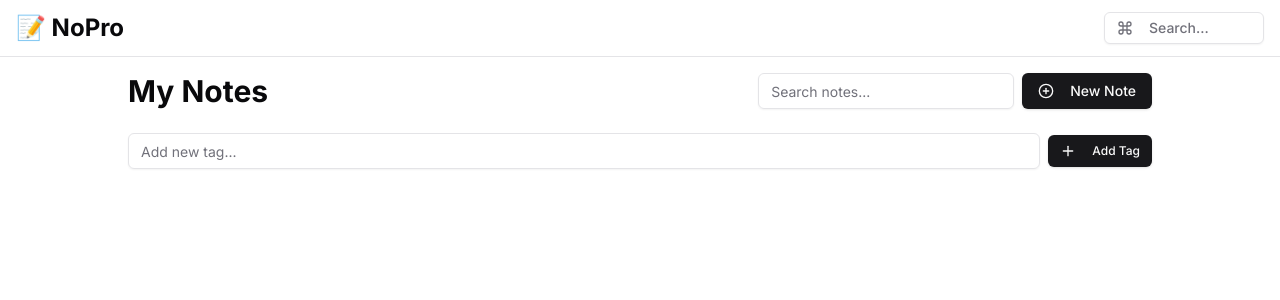
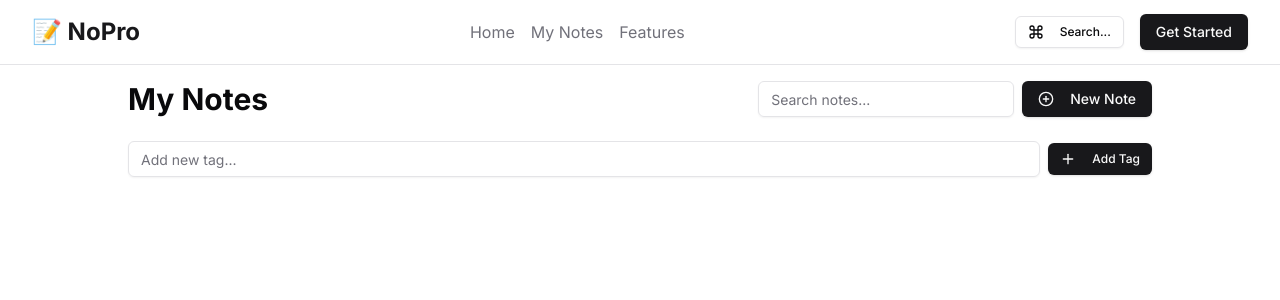
Before and after one commit to zaid-commits/NoPro, a React (Vite) app: page / in a window 1280 px wide. Shown: the top 300 px of the page. Built offline with nearby package versions, Linux system fonts and the light colour scheme.

Commit message:
added getStarted button to navbar

```diff
--- a/src/components/TopNav.tsx
+++ b/src/components/TopNav.tsx
@@ -8,21 +8,31 @@ interface TopNavProps {
 
 export function TopNav({ setIsCommandMenuOpen }: TopNavProps) {
   return (
-    <nav className="border-b bg-background/95 backdrop-blur supports-[backdrop-filter]:bg-background/60">
-      <div className="flex h-14 items-center px-4">
+    <nav className="bg-background/95 backdrop-blur supports-[backdrop-filter]:bg-background/60 sticky top-0 z-50 w-full border-b border-border">
+      <div className="max-w-7xl mx-auto px-4 sm:px-6 lg:px-8">
+        <div className="flex justify-between h-16 items-center">
           <Link to="/" className="flex items-center space-x-2">
-          <span className="text-2xl font-bold">📝 NoPro</span>
+            <span className="text-2xl font-bold text-primary">📝 NoPro</span>
           </Link>
-        <div className="ml-auto flex items-center space-x-4">
+          <div className="hidden md:flex items-center space-x-4">
+            <Link to="/" className="text-muted-foreground hover:text-primary">Home</Link>
+            <Link to="/notes" className="text-muted-foreground hover:text-primary">My Notes</Link>
+            <a href="#features" className="text-muted-foreground hover:text-primary">Features</a>
+          </div>
+          <div className="flex items-center space-x-4">
             <Button
               variant="outline"
               size="sm"
-            className="h-8 w-full justify-start text-sm text-muted-foreground sm:w-40"
+              className="hidden sm:flex"
               onClick={() => setIsCommandMenuOpen(true)}
             >
               <Command className="mr-2 h-4 w-4" />
               Search...
             </Button>
+            <Button asChild>
+              <Link to="/notes">Get Started</Link>
+            </Button>
+          </div>
         </div>
       </div>
     </nav>
```
Lines whose indentation alone changed are shown as unchanged.
